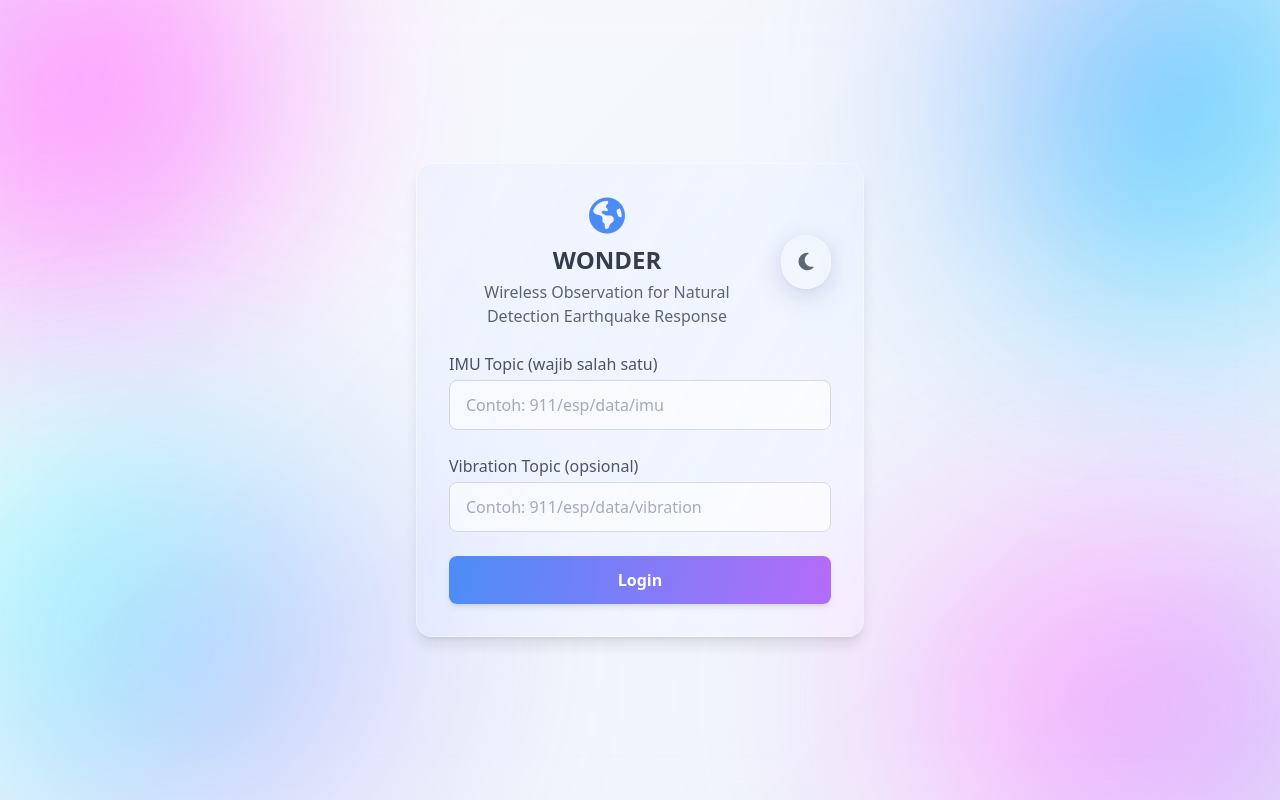
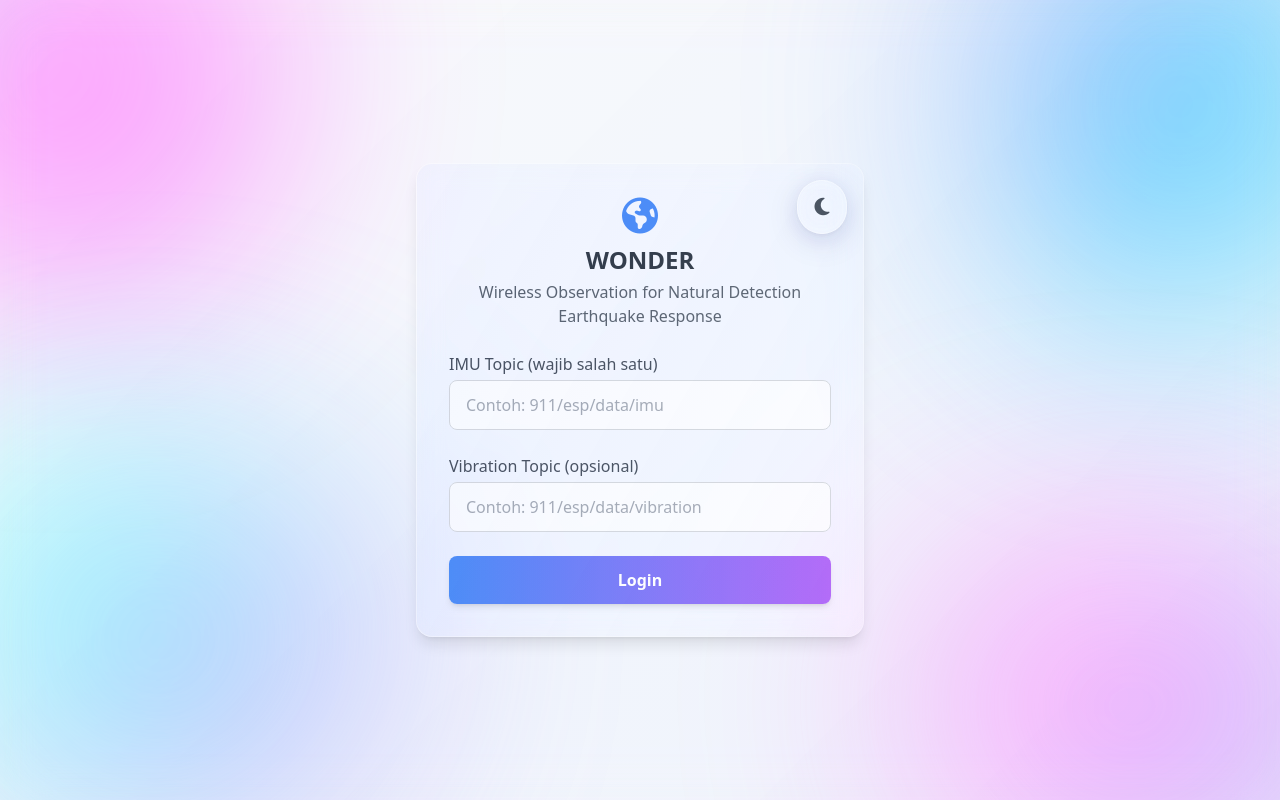
Before and after one commit to mochshultan/wonder-iot, a plain HTML site: page login.html in a window 1280 px wide. Drawn offline with nearby package versions, Linux system fonts and the light colour scheme.

```diff
--- a/login.html
+++ b/login.html
@@ -16,21 +16,17 @@
     <div class="bg-blob bg-blob-4"></div>
 
     <div class="flex items-center justify-center min-h-screen relative z-10 px-4">
-        <div class="w-full max-w-md p-6 sm:p-8 bg-mica mica-neumorphic-card shadow-lg rounded-2xl">
+        <div class="w-full max-w-md p-6 sm:p-8 bg-mica mica-neumorphic-card shadow-lg rounded-2xl relative">
             <div class="absolute inset-0 pointer-events-none opacity-20" style="background: url('src/images/noise.png');"></div>
-
-            <!-- Header with controls -->
-            <div class="flex flex-col sm:flex-row justify-between items-center mb-6 gap-4">
-                <div class="flex flex-col items-center text-center">
-                    <i class="fas fa-earth-americas text-3xl sm:text-4xl text-blue-500 mb-2"></i>
-                    <h1 class="text-xl sm:text-2xl font-bold text-gray-800 mb-1">WONDER</h1>
-                    <p class="text-sm sm:text-base text-gray-600 text-center">Wireless Observation for Natural Detection Earthquake Response</p>
-                </div>
-                <div class="flex items-center space-x-3 sm:space-x-4">
-                    <button id="dark-mode-toggle" class="p-2 sm:p-3 rounded-full mica-neumorphic-card focus:outline-none transition-all duration-200 hover:scale-105 active:scale-95" title="Toggle dark mode">
-                        <i id="dark-mode-icon" class="fas fa-moon text-lg sm:text-xl text-gray-600 w-5 sm:w-6 text-center"></i>
-                    </button>
-                </div>
+            <!-- Dark mode button absolute top right -->
+            <button id="dark-mode-toggle" class="absolute top-4 right-4 p-2 sm:p-3 rounded-full mica-neumorphic-card focus:outline-none transition-all duration-200 hover:scale-105 active:scale-95 z-10" title="Toggle dark mode">
+                <i id="dark-mode-icon" class="fas fa-moon text-lg sm:text-xl text-gray-600 w-5 sm:w-6 text-center"></i>
+            </button>
+            <!-- Centered header -->
+            <div class="flex flex-col items-center text-center mb-6">
+                <i class="fas fa-earth-americas text-3xl sm:text-4xl text-blue-500 mb-2"></i>
+                <h1 class="text-xl sm:text-2xl font-bold text-gray-800 mb-1">WONDER</h1>
+                <p class="text-sm sm:text-base text-gray-600 text-center">Wireless Observation for Natural Detection Earthquake Response</p>
             </div>
 
             <form id="login-form" class="space-y-6 animate-fade-in">
```
Also changed, not shown: 2 other files.
